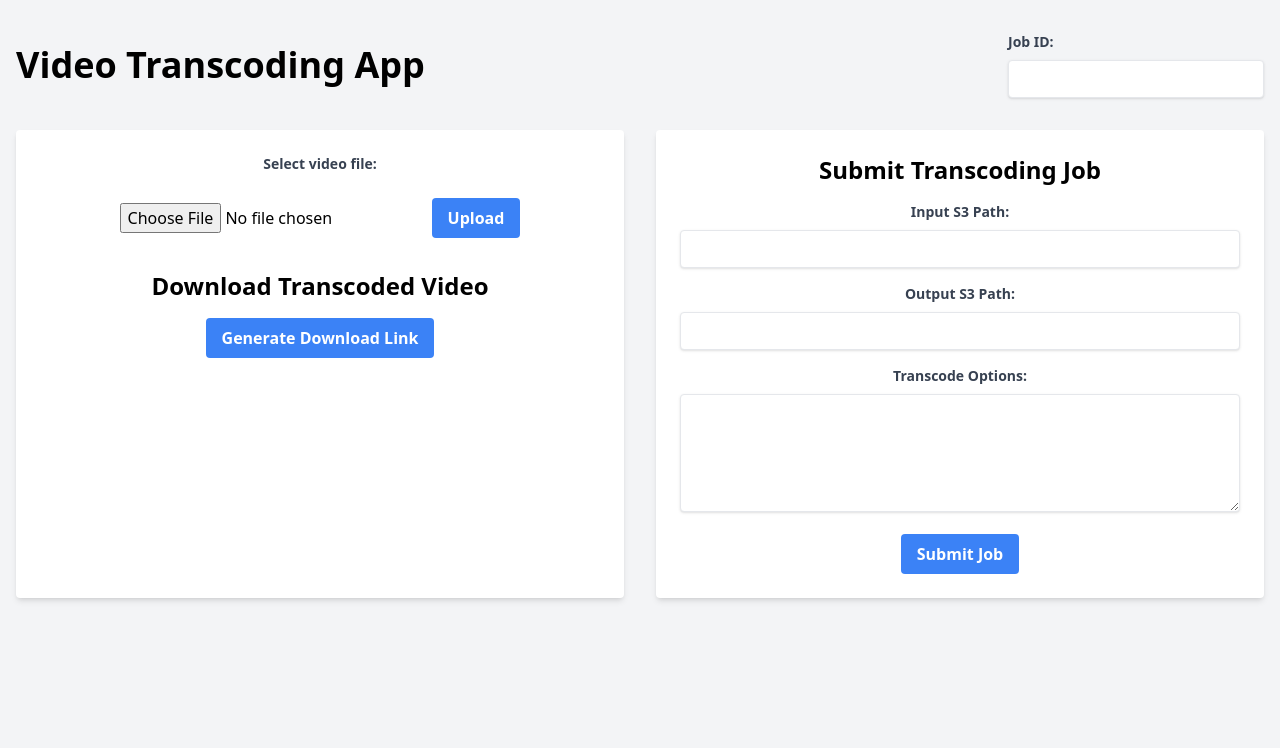
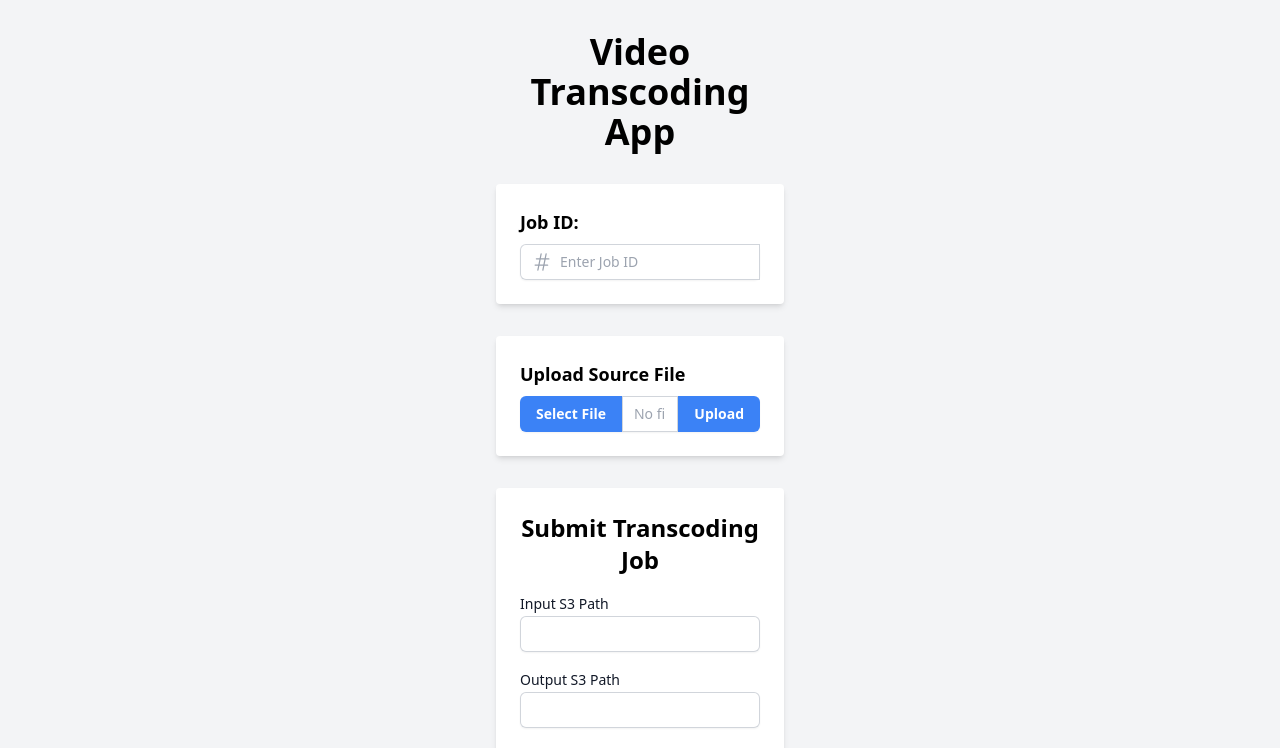
Before and after one commit to ericvolp12/distributed-transcoder, a Next.js app in the folder frontend/: page / in a window 1280 px wide. Shown: the top 748 px of the page. Built offline with nearby package versions, Linux system fonts and the light colour scheme.

Commit message:
Significantly improved UX for the frontend

```diff
--- a/frontend/components/DownloadVideo.tsx
+++ b/frontend/components/DownloadVideo.tsx
@@ -2,9 +2,10 @@ import { useState } from 'react';
 
 interface DownloadVideoProps {
     outputPath: string;
+    jobStatus: string;
 }
 
-const DownloadVideo: React.FC<DownloadVideoProps> = ({ outputPath }) => {
+const DownloadVideo: React.FC<DownloadVideoProps> = ({ outputPath, jobStatus }) => {
     const [signedUrl, setSignedUrl] = useState<string | null>(null);
     const [loading, setLoading] = useState(false);
 
@@ -27,20 +28,20 @@ const DownloadVideo: React.FC<DownloadVideoProps> = ({ outputPath }) => {
     };
 
     return (
-        <div className="text-center mt-8">
-            <h2 className="text-2xl font-bold mb-4">Download Transcoded Video</h2>
+        <div className="text-center">
             {signedUrl ? (
                 <a
                     href={signedUrl}
-                    className="bg-blue-500 hover:bg-blue-700 text-white font-bold py-2 px-4 rounded focus:outline-none focus:shadow-outline"
+                    target="_blank"
+                    className="rounded-md bg-indigo-600 px-3.5 py-2.5 text-sm font-semibold text-white shadow-sm hover:bg-indigo-500 focus-visible:outline focus-visible:outline-2 focus-visible:outline-offset-2 focus-visible:outline-indigo-600"
                     download
                 >
                     Download Video
                 </a>
             ) : (
                 <button
-                    className="bg-blue-500 hover:bg-blue-700 text-white font-bold py-2 px-4 rounded focus:outline-none focus:shadow-outline"
-                    disabled={loading}
+                    className={`${jobStatus === 'completed' ? '' : 'disabled'} rounded-md bg-indigo-600 px-3.5 py-2.5 text-sm font-semibold text-white shadow-sm hover:bg-indigo-500 focus-visible:outline focus-visible:outline-2 focus-visible:outline-offset-2 focus-visible:outline-indigo-600`}
+                    disabled={loading || jobStatus !== 'completed'}
                     onClick={handleClick}
                 >
                     Generate Download Link
--- a/frontend/components/JobProgress.tsx
+++ b/frontend/components/JobProgress.tsx
@@ -2,6 +2,7 @@ import { useState, useEffect } from 'react';
 
 interface JobProgressProps {
     jobId: string;
+    setJobStatus: (status: string) => void;
 }
 
 interface JobResultMessage {
@@ -25,7 +26,7 @@ function isProgressMessage(message: JobResultMessage | ProgressMessage): message
     return (message as ProgressMessage).progress !== undefined;
 }
 
-const JobProgress: React.FC<JobProgressProps> = ({ jobId }) => {
+const JobProgress: React.FC<JobProgressProps> = ({ jobId, setJobStatus }) => {
     const [progress, setProgress] = useState<number | null>(null);
     const [error, setError] = useState<string | null>(null);
 
@@ -40,10 +41,12 @@ const JobProgress: React.FC<JobProgressProps> = ({ jobId }) => {
                 const data: JobResultMessage | ProgressMessage = JSON.parse(message.data);
                 if (isJobResultMessage(data) && data.status === "completed") {
                     setProgress(100);
+                    setJobStatus('completed');
                     return;
                 }
                 if (isJobResultMessage(data) && data.status === "failed") {
                     setError(data.error);
+                    setJobStatus('failed');
                     return;
                 }
                 if (isProgressMessage(data)) {
@@ -71,23 +74,25 @@ const JobProgress: React.FC<JobProgressProps> = ({ jobId }) => {
         return null;
     }
     return (
-        <div className="w-full px-4 py-2 bg-white shadow-md">
-            {error && <div className="text-red-600 text-center">{error}</div>}
+        <div className="w-full relative h-6">
+            {error && (
+                <div className="text-red-600 text-center absolute top-0 left-0 w-full h-6 flex items-center justify-center z-10">
+                    {error}
+                </div>
+            )}
             {progress !== null && (
-                <div>
-                    <div className="h-6 w-full bg-gray-200 rounded-lg">
-                        <div
-                            className="h-full bg-green-500 flex items-center justify-center text-white font-semibold rounded-lg"
-                            style={{ width: `${progress}%` }}
-                        >
-                            Job Progress: {progress.toFixed(2)}%
-                        </div>
+                <div className="h-6 w-full bg-gray-200 rounded-lg">
+                    <div
+                        className={`h-full bg-green-500 flex items-center text-sm rounded-lg whitespace-nowrap ${progress < 35 ? 'justify-start pl-2 text-black' : 'justify-center text-white'
+                            } font-semibold`}
+                        style={{ width: `${progress}%` }}
+                    >
+                        Job Progress: {progress.toFixed(2)}%
                     </div>
                 </div>
             )}
         </div>
     );
-
 };
 
 export default JobProgress;
--- a/frontend/components/Layout.tsx
+++ b/frontend/components/Layout.tsx
@@ -1,4 +1,4 @@
-import Head from 'next/head';
+import { HashtagIcon } from '@heroicons/react/24/solid';
 import { ReactNode, useState } from 'react';
 import DownloadVideo from './DownloadVideo';
 import JobProgress from './JobProgress';
@@ -14,6 +14,7 @@ const Layout = ({ children, title = 'Video Transcoding Service' }: Props) => {
   const [jobId, setJobId] = useState<string>("");
   const [outputPath, setOutputPath] = useState<string>("");
   const [inputPath, setInputPath] = useState<string>("");
+  const [jobStatus, setJobStatus] = useState<string>("");
 
   const handleUpload = (inputPath: string) => {
     // TODO: Implement the upload handling
@@ -28,36 +29,49 @@ const Layout = ({ children, title = 'Video Transcoding Service' }: Props) => {
 
   return (
     <div className="min-h-screen bg-gray-100">
-      <div className="container mx-auto px-4 py-8">
-        <div className="flex items-center justify-between mb-8">
+      <div className="container mx-auto px-4 py-8 w-1/4">
+        <div className="text-center mb-8">
           <h1 className="text-4xl font-bold">Video Transcoding App</h1>
-          <div className="w-64">
-            <label className="block text-gray-700 text-sm font-bold mb-2">
+        </div>
+        <div className="mx-auto">
+          <div className="bg-white p-6 rounded shadow-md h-full mb-8">
+            <label htmlFor="job-id" className="block text-lg font-bold mb-2">
               Job ID:
             </label>
+            <div className="mt-2 flex rounded-md shadow-sm">
+              <div className="relative flex-grow items-stretch focus-within:z-10">
+                <div className="pointer-events-none absolute inset-y-0 left-0 flex items-center pl-3">
+                  <HashtagIcon className="h-5 w-5 text-gray-400" aria-hidden="true" />
+                </div>
                 <input
                   type="text"
-              className="shadow appearance-none border rounded w-full py-2 px-3 text-gray-700 leading-tight focus:outline-none focus:shadow-outline"
+                  id="job-identifier"
+                  className="block w-full rounded-none rounded-l-md border-0 py-1.5 pl-10 text-gray-700 ring-1 ring-inset ring-gray-300 placeholder:text-gray-400 focus:ring-2 focus:ring-inset focus:ring-indigo-600 sm:text-sm sm:leading-6"
                   value={jobId}
                   onChange={(e) => setJobId(e.target.value)}
+                  placeholder="Enter Job ID"
                 />
               </div>
             </div>
-        <div className="grid grid-cols-2 gap-8">
-          <div className="bg-white p-6 rounded shadow-md h-full">
+          </div>
+
+          <div className="bg-white p-6 rounded shadow-md h-full mb-8">
             <VideoUpload onUpload={handleUpload} />
-            <DownloadVideo outputPath={outputPath} /> {/* Pass the outputPath to DownloadVideo */}
+          </div>
+          <div className="bg-white p-6 rounded shadow-md h-full mb-8">
+            <SubmitJob jobId={jobId} inputPath={inputPath} setInputPath={setInputPath} onJobSubmit={handleJobSubmit} />
+          </div>
+          <div className="bg-white p-6 rounded shadow-md h-full mb-8">
+            <JobProgress jobId={jobId} setJobStatus={setJobStatus} />
           </div>
           <div className="bg-white p-6 rounded shadow-md h-full">
-            <SubmitJob jobId={jobId} inputPath={inputPath} setInputPath={setInputPath} onJobSubmit={handleJobSubmit} />
-          </div>
-          <div className="col-span-2">
-            <JobProgress jobId={jobId} />
+            <DownloadVideo outputPath={outputPath} jobStatus={jobStatus} /> {/* Pass the outputPath to DownloadVideo */}
           </div>
         </div>
       </div>
     </div>
   );
+
 };
 
 export default Layout;
--- a/frontend/components/SubmitJob.tsx
+++ b/frontend/components/SubmitJob.tsx
@@ -50,50 +50,61 @@ const SubmitJob: React.FC<SubmitJobProps> = ({ jobId, inputPath, setInputPath, o
     };
 
     return (
-        <div className="text-center">
-            <h2 className="text-2xl font-bold mb-4">Submit Transcoding Job</h2>
+        <div className="">
+            <h2 className="text-2xl font-bold mb-4 text-center">Submit Transcoding Job</h2>
             <div className="mb-4">
-                <label className="block text-gray-700 text-sm font-bold mb-2">
-                    Input S3 Path:
+                <label htmlFor="input-s3-path" className="block text-sm font-medium leading-6 text-gray-900">
+                    Input S3 Path
                 </label>
                 <input
                     type="text"
-                    className="shadow appearance-none border rounded w-full py-2 px-3 text-gray-700 leading-tight focus:outline-none focus:shadow-outline"
+                    name="input-s3-path"
+                    id="input-s3-path"
+                    className="block w-full rounded-md border-0 py-1.5 text-gray-900 shadow-sm ring-1 ring-inset ring-gray-300 placeholder:text-gray-400 focus:ring-2 focus:ring-inset focus:ring-indigo-600 sm:text-sm sm:leading-6"
                     value={inputPath}
                     onChange={(e) => setInputPath(e.target.value)}
                 />
             </div>
             <div className="mb-4">
-                <label className="block text-gray-700 text-sm font-bold mb-2">
-                    Output S3 Path:
+                <label htmlFor="output-s3-path" className="block text-sm font-medium leading-6 text-gray-900">
+                    Output S3 Path
                 </label>
                 <input
                     type="text"
-                    className="shadow appearance-none border rounded w-full py-2 px-3 text-gray-700 leading-tight focus:outline-none focus:shadow-outline"
+                    name="output-s3-path"
+                    id="output-s3-path"
+                    className="block w-full rounded-md border-0 py-1.5 text-gray-900 shadow-sm ring-1 ring-inset ring-gray-300 placeholder:text-gray-400 focus:ring-2 focus:ring-inset focus:ring-indigo-600 sm:text-sm sm:leading-6"
                     value={outputPath}
                     onChange={(e) => setOutputPath(e.target.value)}
                 />
             </div>
             <div className="mb-4">
-                <label className="block text-gray-700 text-sm font-bold mb-2">
-                    Transcode Options:
+                <label htmlFor="transcode-options" className="block text-sm font-medium leading-6 text-gray-900">
+                    Transcoding Settings
                 </label>
                 <textarea
-                    className="shadow appearance-none-none border rounded w-full py-2 px-3 text-gray-700 leading-tight focus:outline-none focus:shadow-outline"
+                    name="transcode-options"
+                    id="transcode-options"
+                    className="block w-full rounded-md border-0 py-1.5 text-gray-900 shadow-sm ring-1 ring-inset ring-gray-300 placeholder:text-gray-400 focus:ring-2 focus:ring-inset focus:ring-indigo-600 sm:text-sm sm:leading-6"
                     value={transcodeOptions}
                     onChange={(e) => setTranscodeOptions(e.target.value)}
                     rows={5}
                 />
             </div>
+            <div className="flex justify-center">
                 {error && <div className="text-red-600 mb-4">{error}</div>}
+
+            </div>
+            <div className="flex justify-center">
                 <button
-                className="bg-blue-500 hover:bg-blue-700 text-white font-bold py-2 px-4 rounded focus:outline-none focus:shadow-outline"
+                    className="rounded-md bg-indigo-600 px-3.5 py-2.5 text-sm font-semibold text-white shadow-sm hover:bg-indigo-500 focus-visible:outline focus-visible:outline-2 focus-visible:outline-offset-2 focus-visible:outline-indigo-600"
                     disabled={submitting}
                     onClick={handleSubmit}
                 >
                     Submit Job
                 </button>
             </div>
+        </div>
     );
 };
 
--- a/frontend/components/VideoUpload.tsx
+++ b/frontend/components/VideoUpload.tsx
@@ -1,4 +1,4 @@
-import { ChangeEvent, useState } from 'react';
+import { ChangeEvent, useState, useRef } from 'react';
 import axios, { AxiosProgressEvent } from 'axios';
 
 interface VideoUploadProps {
@@ -11,6 +11,8 @@ const VideoUpload: React.FC<VideoUploadProps> = ({ onUpload }) => {
     const [uploadProgress, setUploadProgress] = useState<number | null>(null);
     const [inputS3Path, setInputS3Path] = useState<string | null>(null);
     const [error, setError] = useState<string | null>(null);
+
+    const fileInputRef = useRef<HTMLInputElement>(null);
 
     const handleFileChange = (e: ChangeEvent<HTMLInputElement>) => {
         const selectedFile = e.target.files?.[0] ?? null;
@@ -58,26 +60,46 @@ const VideoUpload: React.FC<VideoUploadProps> = ({ onUpload }) => {
     };
 
     return (
-        <div className="text-center">
-            <label className="block text-gray-700 text-sm font-bold mb-2">
-                Select video file:
+        <div>
+            <label htmlFor="file-upload" className="block text-lg font-bold mb-2">
+                Upload Source File
             </label>
+            <div className="mt-2 flex rounded-md shadow-sm">
+                <button
+                    type="button"
+                    onClick={() => fileInputRef.current?.click()}
+                    className="relative flex items-center text-sm bg-blue-500 hover:bg-blue-700 text-white font-bold py-2 px-4 rounded-l-md focus:outline-none focus:shadow-outline whitespace-nowrap"
+                >
+                    Select File
+                </button>
                 <input
                     type="file"
+                    id="file-upload"
                     accept="video/*"
                     onChange={handleFileChange}
                     disabled={uploading}
+                    ref={fileInputRef}
+                    className="hidden"
+                />
+                <input
+                    type="text"
+                    value={file?.name ?? ''}
+                    className="block w-full rounded-none border-0 py-1.5 pl-3 text-gray-900 ring-1 ring-inset ring-gray-300 placeholder:text-gray-400 focus:ring-2 focus:ring-inset focus:ring-indigo-600 sm:text-sm sm:leading-6"
+                    placeholder="No file selected"
+                    disabled
                 />
                 <button
-                className="bg-blue-500 hover:bg-blue-700 text-white font-bold py-2 px-4 rounded mt-4"
+                    type="button"
                     onClick={uploadFile}
                     disabled={uploading}
+                    className={`relative flex items-center text-sm bg-blue-500 hover:bg-blue-700 text-white font-bold py-2 px-4 rounded-r-md focus:outline-none focus:shadow-outline whitespace-nowrap ${uploading ? 'cursor-wait' : ''}`}
                 >
-                {inputS3Path ? 'Upload Again?' : uploading ? 'Uploading...' : 'Upload'}
+                    {inputS3Path ? 'Upload Completed' : uploading ? 'Uploading...' : 'Upload'}
                 </button>
+            </div>
             {error && <p className="text-red-600 mt-4">{error}</p>}
             {uploadProgress !== null && (
-                <div className="mt-4">
+                <div className="mt-4 text-center">
                     <div className="h-2 w-full bg-gray-200">
                         <div
                             className="h-full bg-blue-500"
--- a/frontend/package.json
+++ b/frontend/package.json
@@ -7,6 +7,8 @@
     "type-check": "tsc"
   },
   "dependencies": {
+    "@heroicons/react": "^2.0.17",
+    "@tailwindcss/forms": "^0.5.3",
     "axios": "^1.3.5",
     "next": "latest",
     "next-http-proxy-middleware": "^1.2.5",
--- a/frontend/tailwind.config.js
+++ b/frontend/tailwind.config.js
@@ -7,5 +7,7 @@ module.exports = {
   theme: {
     extend: {},
   },
-  plugins: [],
+  plugins: [
+    require('@tailwindcss/forms')
+  ],
 }
```
Also changed, not shown: 1 other file (tests, documents, lock files or other folders). Lines whose indentation alone changed are shown as unchanged.
